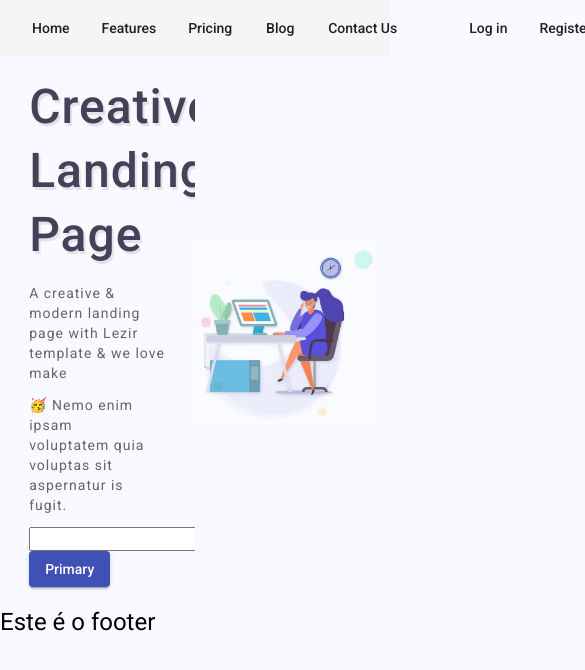
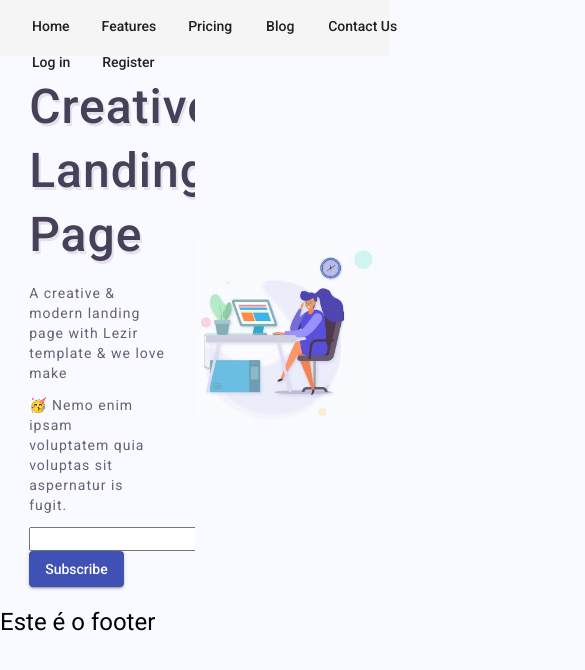
Before and after one commit to GiselleBarbosa/html-css-landing-page, an Angular app: page / in a window 390 px wide. Shown: the top 670 px of the page, 585 px wide, since content can reach past the window. Built offline with nearby package versions, Linux system fonts and the light colour scheme.

Commit message:
ajustes responsividade

```diff
--- a/src/app/main-grid/main-grid.component.html
+++ b/src/app/main-grid/main-grid.component.html
@@ -8,7 +8,7 @@
       <p class="paragrafo">A creative & modern landing page with Lezir template & we love make </p>
 
       <p class="paragrafo02">🥳 Nemo enim ipsam voluptatem quia voluptas sit aspernatur is fugit.</p>
-      <input><button class="btn" mat-raised-button color="primary">Primary</button>
+      <input><button class="btn" mat-raised-button color="primary">Subscribe</button>
 
     </div>
   </mat-grid-tile>
--- a/src/app/navbar/navbar.component.html
+++ b/src/app/navbar/navbar.component.html
@@ -1,8 +1,10 @@
 <mat-toolbar>
   <div class="container">
+
     <div id="icon-home">
       <mat-icon>bubble_chart</mat-icon>LEZIR
     </div>
+
     <section class="menu-central">
       <button mat-button>Home</button>
       <button mat-button>Features</button>
@@ -11,11 +13,10 @@
       <button mat-button>Contact Us</button>
     </section>
 
-
-    <ul class="menu-end">
+    <section class="menu-end">
       <button mat-button>Log in</button>
       <button mat-button>Register</button>
-    </ul>
+    </section>
 
   </div>
 </mat-toolbar>
--- a/src/app/navbar/navbar.component.scss
+++ b/src/app/navbar/navbar.component.scss
@@ -10,7 +10,6 @@
 .menu-central {
   display: flex;
   font-weight: 100;
-
 }
 
 .menu-end {
@@ -18,8 +17,13 @@
   font-weight: 100;
 }
 
-@media screen and (max-width: 768px) {
+@media screen and (max-width: 600px) {
   #icon-home {
-    display: none;
+    display: hidden;
+  }
+  .container {
+    display: flex;
+    flex-wrap: wrap;
+    flex-direction: column;
   }
 }
```
